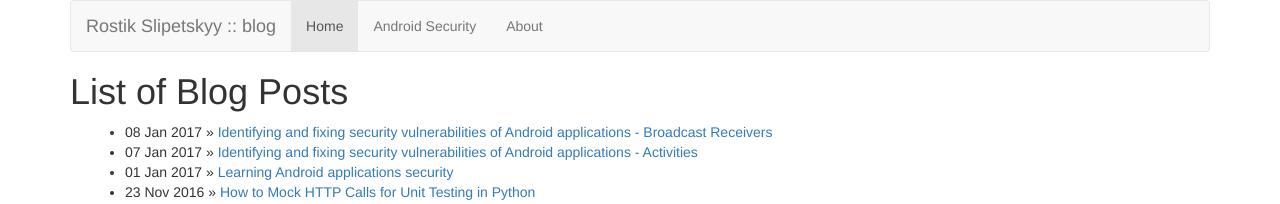
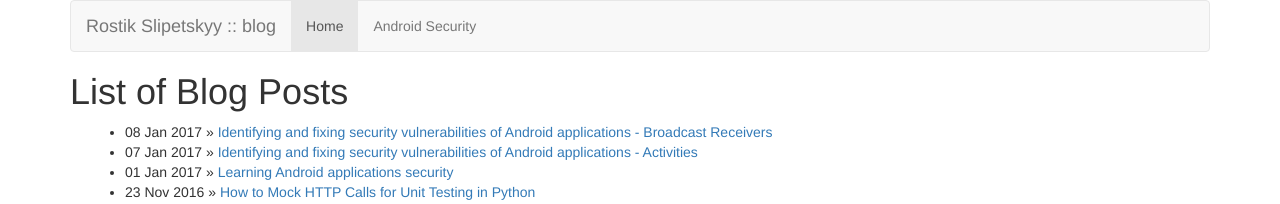
Before and after one commit to oldbam/oldbam.github.io, a Jekyll site: the page built from index.html, in a window 1280 px wide. Shown: the top 204 px of the page. Built offline with Jekyll 4.4.1, drawn with Linux system fonts in a browser that asks for light colours.

Commit message:
commenting out link to page about me

```diff
--- a/_layouts/default.html
+++ b/_layouts/default.html
@@ -37,7 +37,7 @@
             <ul class="nav navbar-nav">
               <li class="active"><a href="/">Home <span class="sr-only">(current)</span></a></li>
               <li><a href="/android/security/">Android Security</a></li>
-              <li><a href="/about/">About</a></li>
+              <!--<li><a href="/about/">About</a></li>-->
             </ul>
           </div>
         </div>
```
